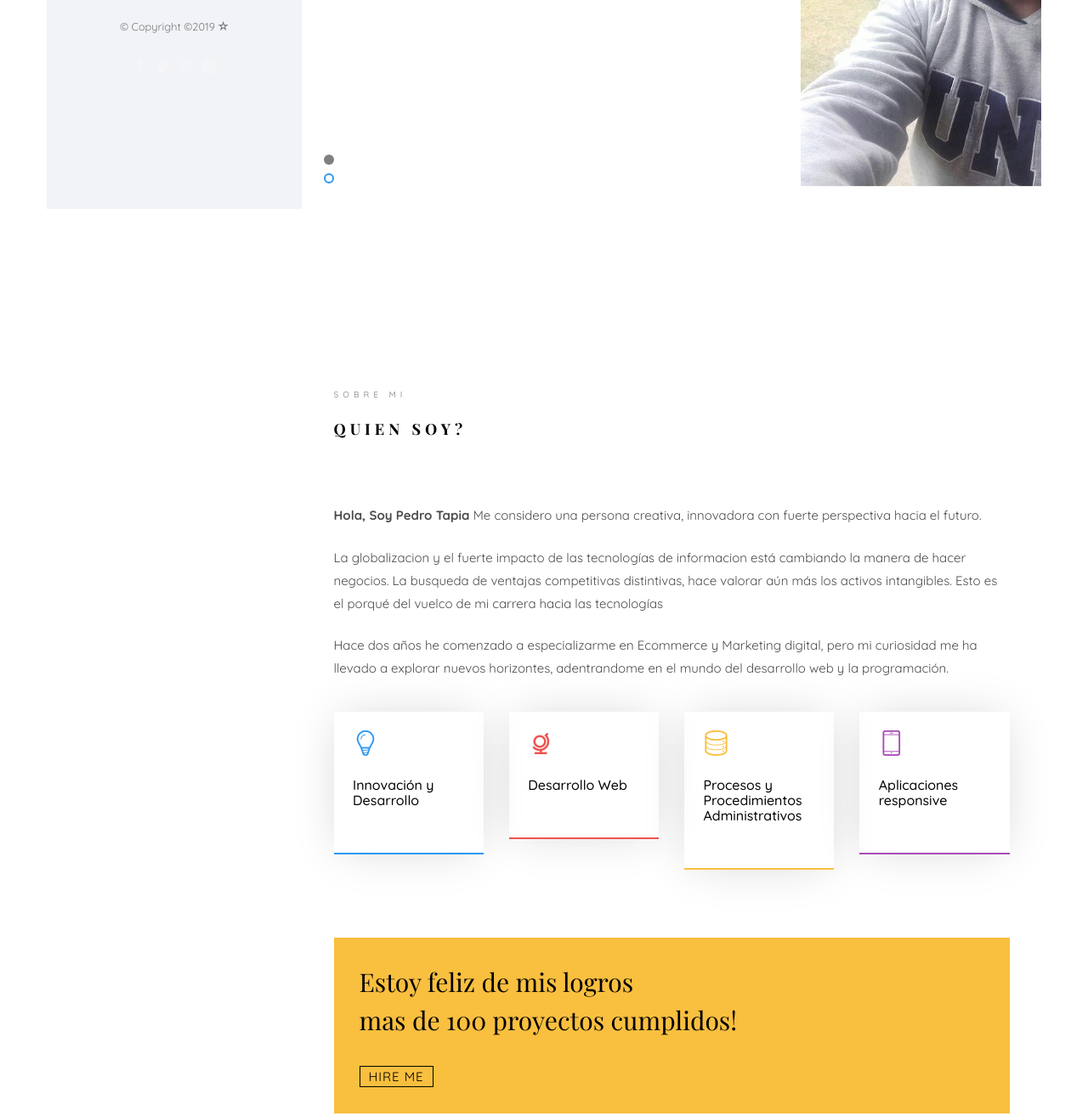
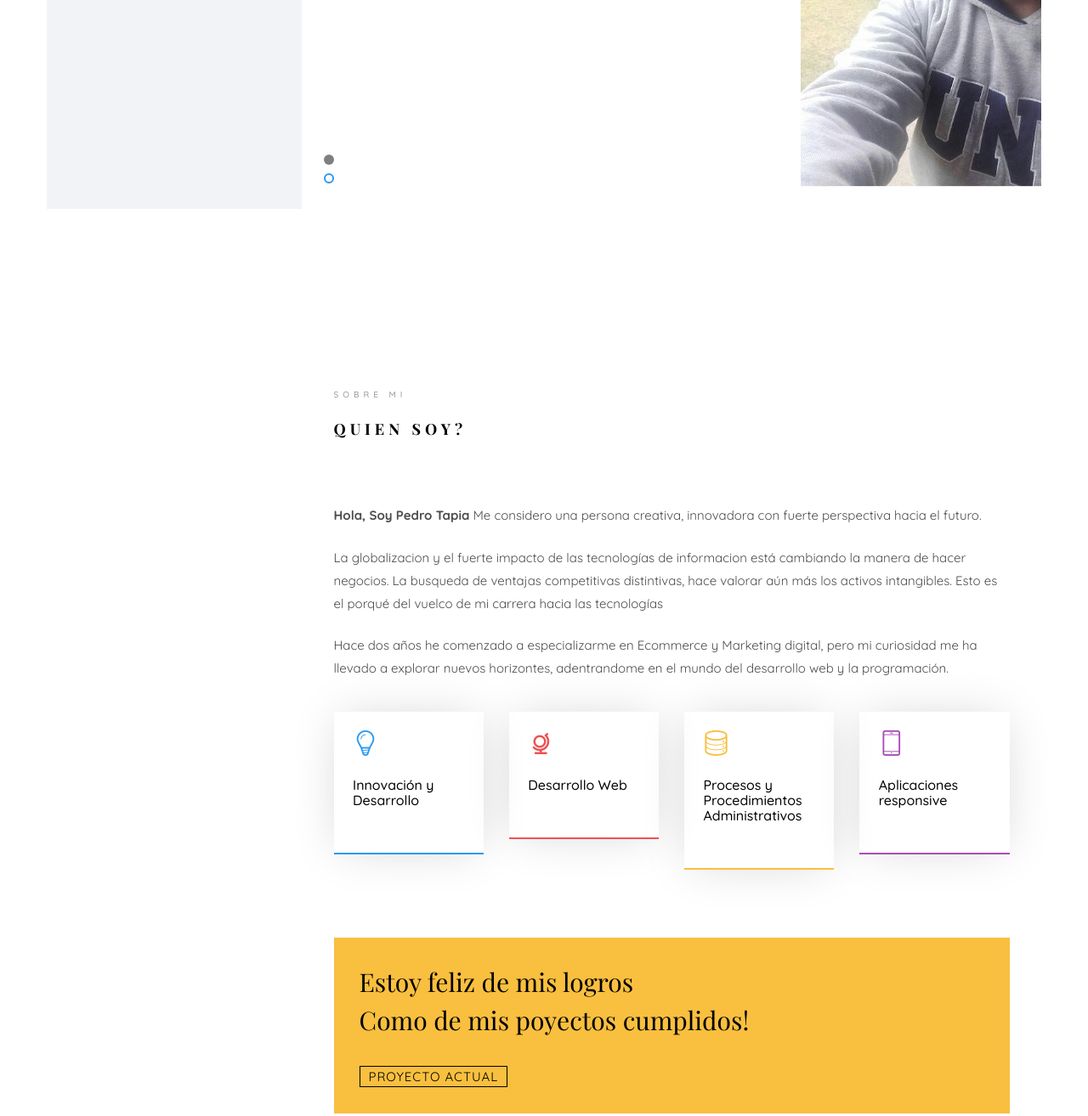
Before and after one commit to pedrotapia2416/Curriculum, a plain HTML site: page index.html in a window 1280 px wide. Shown: the part 554-1868 px from the top of the page at 85% size. Drawn offline with nearby package versions, Linux system fonts and the light colour scheme; files whose address does not match are found by name; a web font is replaced by a local one.

Commit message:
actualizacion

```diff
--- a/index.html
+++ b/index.html
@@ -3,22 +3,13 @@
 	<head>
 	<meta charset="utf-8">
 	<meta http-equiv="X-UA-Compatible" content="IE=edge">
-	<title>Pedro Tapia Curriculum Vitae</title>
+	<title>Pedro Nicolas Tapia Curriculum Vitae</title>
 	<meta name="viewport" content="width=device-width, initial-scale=1">
 	<meta name="description" content="" />
 	<meta name="keywords" content="" />
 	<meta name="author" content="" />
 
-  <!-- Facebook and Twitter integration -->
-	<meta property="og:title" content=""/>
-	<meta property="og:image" content=""/>
-	<meta property="og:url" content=""/>
-	<meta property="og:site_name" content=""/>
-	<meta property="og:description" content=""/>
-	<meta name="twitter:title" content="" />
-	<meta name="twitter:image" content="" />
-	<meta name="twitter:url" content="" />
-	<meta name="twitter:card" content="" />
+
 
 	<!-- Place favicon.ico and apple-touch-icon.png in the root directory -->
 	<link rel="shortcut icon" href="favicon.ico">
@@ -74,17 +65,7 @@
 				</div>
 			</nav>
 
-			<div class="colorlib-footer">
-				<p><small>&copy; <!-- Link back to Colorlib can't be removed. Template is licensed under CC BY 3.0. -->
-Copyright &copy;<script>document.write(new Date().getFullYear());</script> <i class="icon-star" aria-hidden="true"></i>
-<!-- Link back to Colorlib can't be removed. Template is licensed under CC BY 3.0. --> </span></small></p>
-				<ul>
-					<li><a href="https://www.facebook.com/Peter.Do.Bash"><i class="icon-facebook2"></i></a></li>
-					<li><a href="https://twitter.com/Peter_Tapia"><i class="icon-twitter2"></i></a></li>
-					<li><a href="https://www.instagram.com/pedro.tapia.ok/?hl=es-la"><i class="icon-instagram"></i></a></li>
-					<li><a href="https://www.linkedin.com/in/pedro-nicolas-tapia-454bb5133/"><i class="icon-linkedin2"></i></a></li>
-				</ul>
-			</div>
+
 
 		</aside>
 
@@ -170,8 +151,8 @@ Copyright &copy;<script>document.write(new Date().getFullYear());</script> <i cl
 							<div class="row">
 								<div class="col-md-12 animate-box" data-animate-effect="fadeInLeft">
 									<div class="hire">
-										<h2>Estoy feliz de mis logros <br>mas de 100 proyectos cumplidos!</h2>
-										<a href="#" class="btn-hire">Hire me</a>
+										<h2>Estoy feliz de mis logros <br>Como de mis poyectos cumplidos!</h2>
+										<a href="http://heyyoou.com/" class="btn-hire">Proyecto Actual</a>
 									</div>
 								</div>
 							</div>
```
